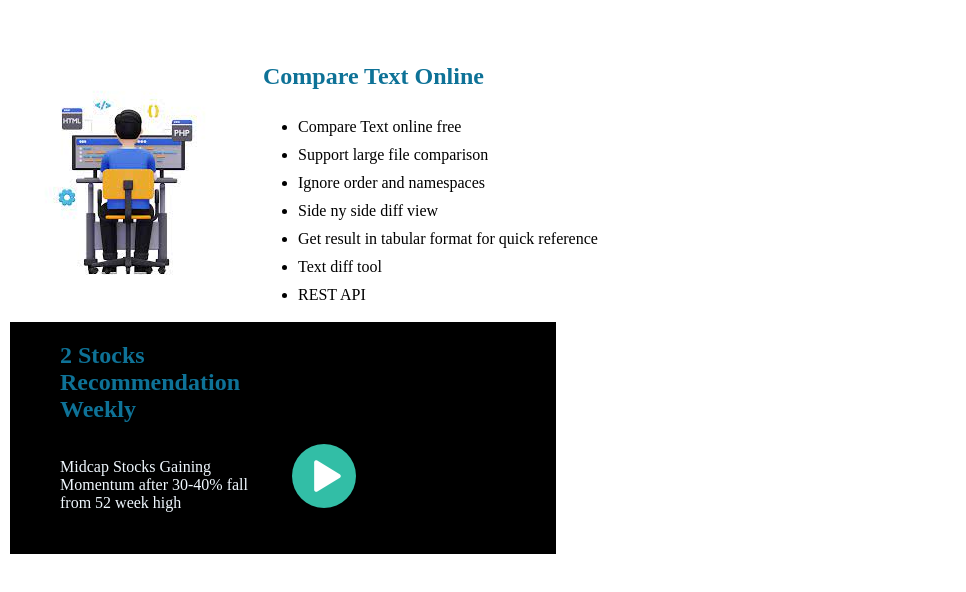
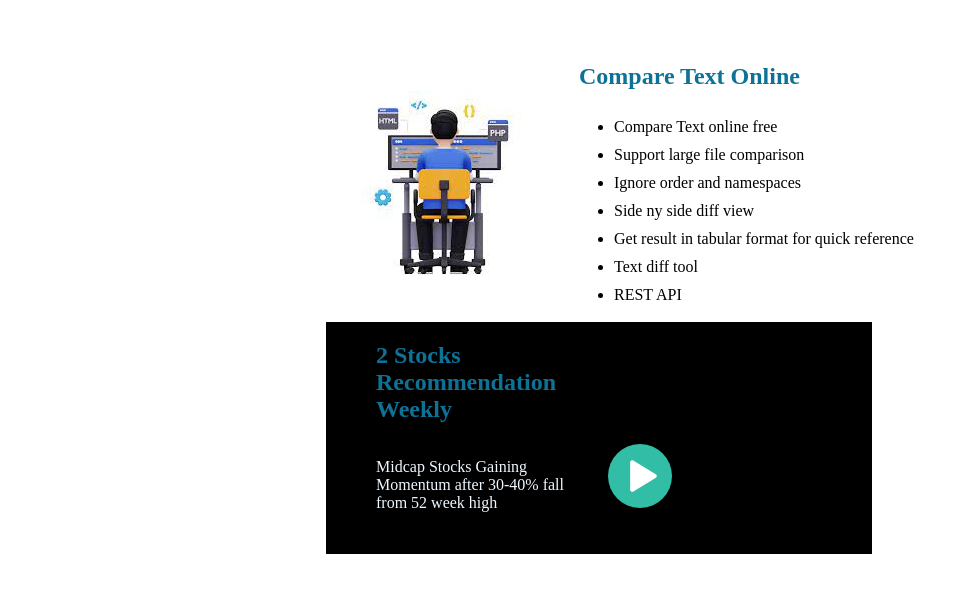
Before and after one commit to nandinideshmukh222/My_Profile, a plain HTML site: page simpleCard.html in a window 1280 px wide. Shown: the whole page, without its empty margins (0-966 px from the left). Drawn offline with Linux system fonts and the light colour scheme.

Commit message:
simplecard update
simplecard update

```diff
--- a/simpleCard.html
+++ b/simpleCard.html
@@ -5,11 +5,18 @@
     <meta name="viewport" content="width=device-width, initial-scale=1.0">
     <title>Simple Card</title>
     <style>
+      .main{
+        margin: auto;
+        width: 50%;
+
+
+      }
         *{
             box-sizing: border-box;
            margin: left 70px;;
 
-        }
+           }
+
         #image{
           margin-top: 10px;
           display: inline-block;
@@ -70,12 +77,18 @@
         margin-left: 40px;
         margin: right 40px; ;
       }
+     .main2{
+      margin: auto;
+      width:50% ;
+     }
     </style>
 </head>
 <body>
     <!-- main section -->
 
                 <section id="main">
+                  <div class="main">
+
     <!-- photo section -->
                 <section id="image">
                         <img src="assets/download (1).jpeg" alt="computer">
@@ -83,7 +96,8 @@
 
      <!-- info section -->
                <section id="text">
-                      <h2 id="head">Compare Text Online </h2>
+
+                    <h2 id="head">Compare Text Online </h2>
                     <ul class="li-text">
                       <li>Compare Text online free</li>
                       <li>Support large file comparison</li>
@@ -93,8 +107,12 @@
                       <li>Text diff tool</li>
                       <li>REST API</li>
                     </ul>
+
               </section>
+            </div>
+
                </section>
+              <div class="main2">
                <section id="stocks">
                <h2>2 Stocks <br>Recommendation <br> Weekly</h2>
                <p>Midcap Stocks Gaining<br>
@@ -102,6 +120,7 @@
                <section id="photo">
                <img src="assets/play-button (2).png" alt="">
                </section>
+               </div>
                </section>
 </body>
 </html>
```
